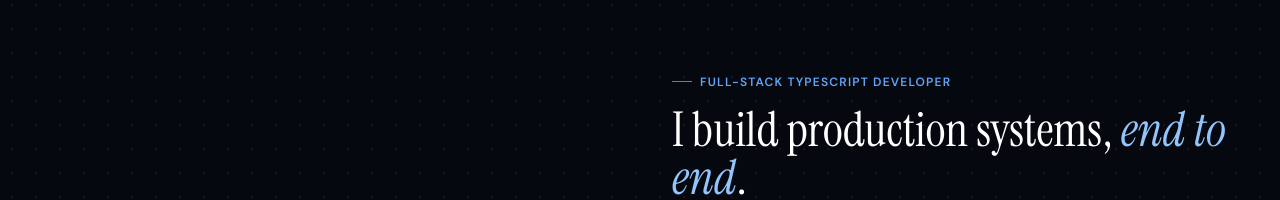
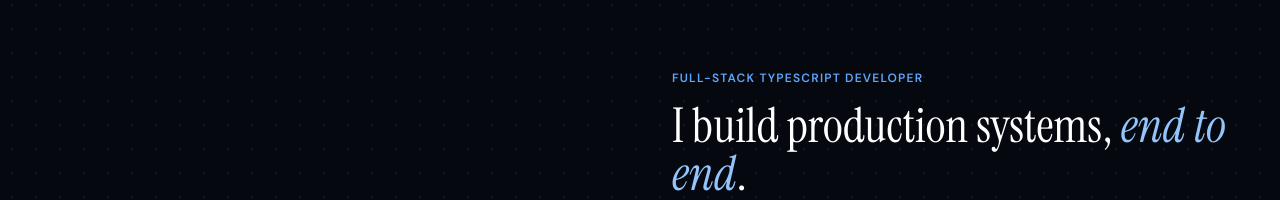
Before and after one commit to Raulanthropos/React-portfolio, a React (Create React App) app: page / in a window 1280 px wide. Shown: the part 128-328 px from the top of the page. Built offline with nearby package versions, Linux system fonts and the light colour scheme.

Commit message:
Removed decorative line from section labels

```diff
--- a/src/index.css
+++ b/src/index.css
@@ -43,15 +43,7 @@
   }
 
   .section-label {
-    @apply inline-flex items-center gap-2 text-xs font-semibold uppercase tracking-widest text-blue-400 mb-4;
-  }
-
-  .section-label::before {
-    content: '';
-    display: inline-block;
-    width: 1.25rem;
-    height: 1px;
-    background: var(--accent-blue);
+    @apply inline-flex items-center text-xs font-semibold uppercase tracking-widest text-blue-400 mb-4;
   }
 
   .section-title {
```
Also changed, not shown: src/tailwind.css.
